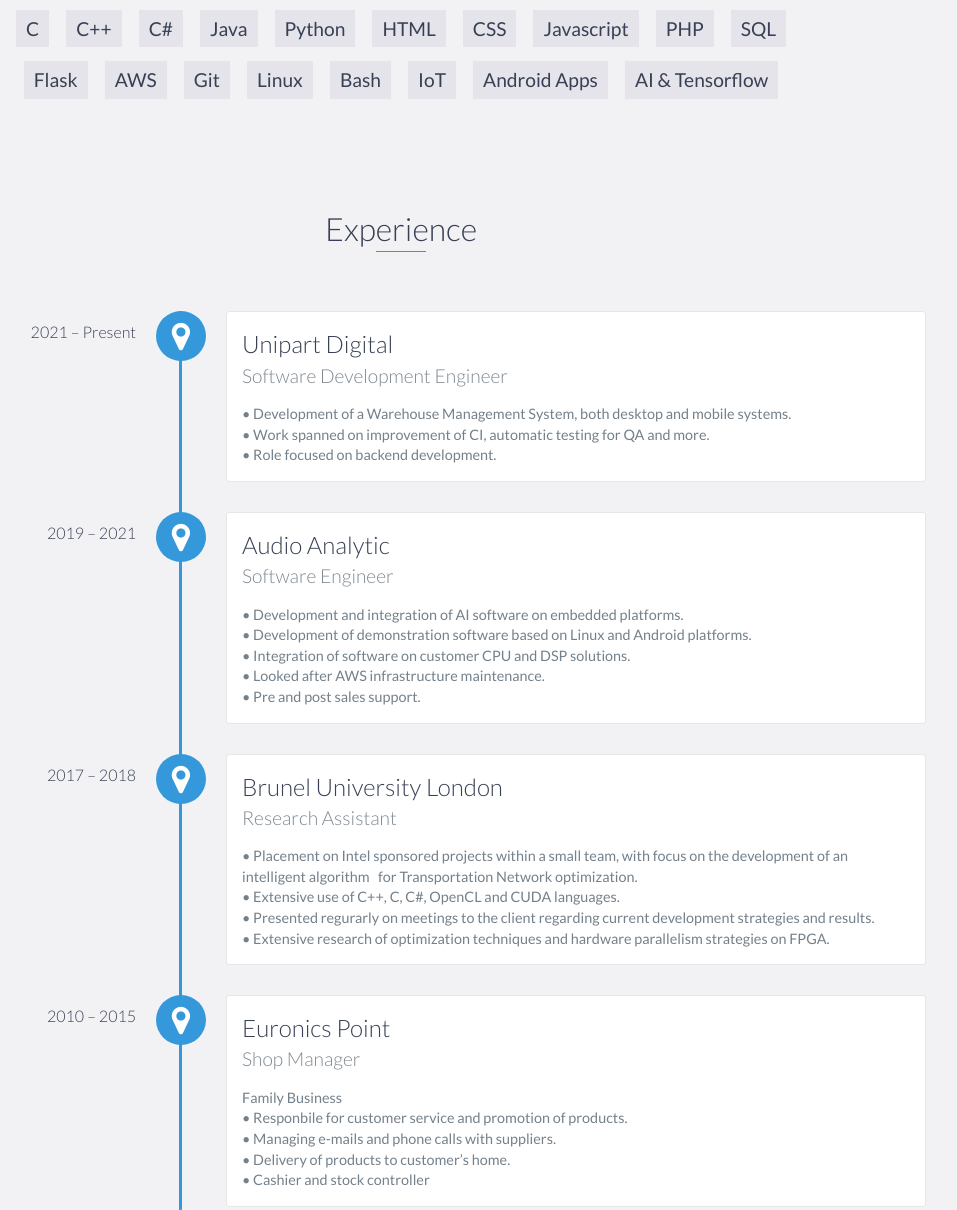
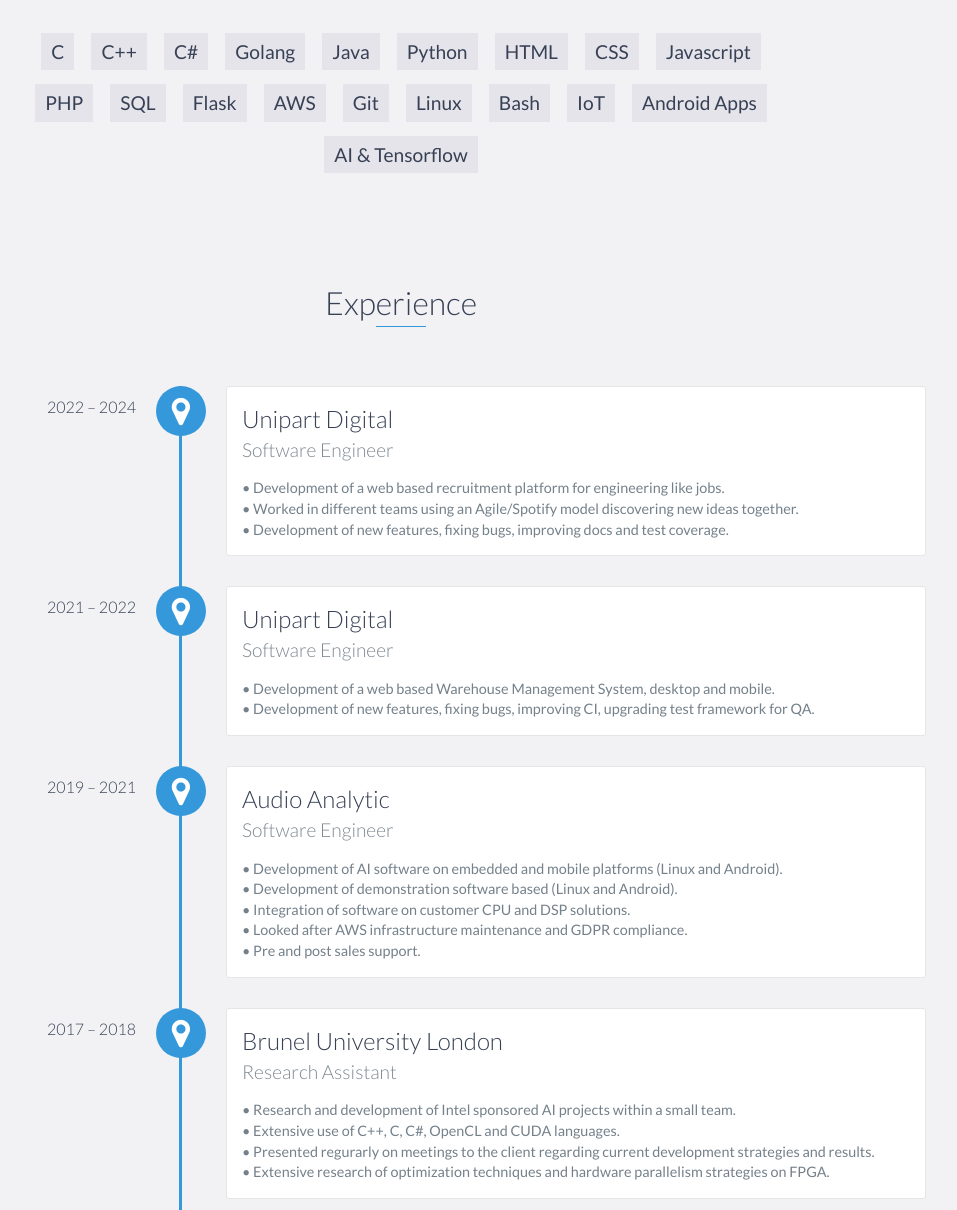
Before and after one commit to LoKKeR96/lokker96.github.io, a website: page index.html in a window 1280 px wide. Shown: the part 1238-2448 px from the top of the page, without its empty margins (239-1196 px from the left). Drawn offline with nearby package versions, Linux system fonts and the light colour scheme.

Commit message:
Update after redundancy

```diff
--- a/index.html
+++ b/index.html
@@ -72,7 +72,7 @@
                 </div>
                 <div class="col-md-10 col-md-offset-1">
                     <p>
-                        Software engineer with wide background in software development. Strong programming experience using C, C++, Java and Python, gained through previous roles, industrial placement and personal projects. Looking for a career into web development. Advocate for documentation. I enjoy new challenges and the development of new technologies.
+                        Software engineer with wide background in software and hardware development. Strong programming experience using C, C++, Java, Python, and recently Golang. Most experience gained through previous roles, industrial placement and personal projects. Focusing on a career in web development. Advocate for documentation. I enjoy new challenges and the development of new technologies.
                     </p>
                 </div>
         </div>
@@ -85,6 +85,7 @@
           <li>C</li>
           <li>C++</li>
           <li>C#</li>
+          <li>Golang</li>
           <li>Java</li>
           <li>Python</li>
           <li>HTML</li>
@@ -108,15 +109,25 @@
         <h2 class="heading">Experience</h2>
         <div id="experience-timeline">
 
-          <div class="justified" data-date="2021 – Present">
+          <div class="justified" data-date="2022 – 2024">
               <h3>Unipart Digital</h3>
-              <h4>Software Development Engineer</h4>
+              <h4>Software Engineer</h4>
               <p>
-                • Development of a Warehouse Management System, both desktop and mobile systems.
+                • Development of a web based recruitment platform for engineering like jobs.
                 <br>
-                • Work spanned on improvement of CI, automatic testing for QA and more.
+                • Worked in different teams using an Agile/Spotify model discovering new ideas together.
                 <br>
-                • Role focused on backend development.
+                • Development of new features, fixing bugs, improving docs and test coverage.
+              </p>
+          </div>
+
+          <div class="justified" data-date="2021 – 2022">
+              <h3>Unipart Digital</h3>
+              <h4>Software Engineer</h4>
+              <p>
+                • Development of a web based Warehouse Management System, desktop and mobile.
+                <br>
+                • Development of new features, fixing bugs, improving CI, upgrading test framework for QA.
               </p>
           </div>
 
@@ -124,13 +135,13 @@
               <h3>Audio Analytic</h3>
               <h4>Software Engineer</h4>
               <p>
-                • Development and integration of AI software on embedded platforms.
+                • Development of AI software on embedded and mobile platforms (Linux and Android).
                 <br>
-                • Development of demonstration software based on Linux and Android platforms.
+                • Development of demonstration software based (Linux and Android).
                 <br>
                 • Integration of software on customer CPU and DSP solutions.
                 <br>
-                • Looked after AWS infrastructure maintenance.
+                • Looked after AWS infrastructure maintenance and GDPR compliance.
                 <br>
                 • Pre and post sales support.
               </p>
@@ -140,7 +151,7 @@
                 <h3>Brunel University London</h3>
                 <h4>Research Assistant</h4>
                 <p>
-                  • Placement on Intel sponsored projects within a small team, with focus on the development of an intelligent algorithm &nbsp;&nbsp;for Transportation Network optimization.
+                  • Research and development of Intel sponsored AI projects within a small team.
                   <br>
                   • Extensive use of C++, C, C#, OpenCL and CUDA languages.
                   <br>
@@ -393,6 +404,8 @@
                     <h2 class="heading">Hobbies</h2>
                     <center>
                     <ul class="list-unstyled">
+                        Retro Gaming
+                        <br>
                         Inline Skates
                         <br>
                         Skateboarding
```
